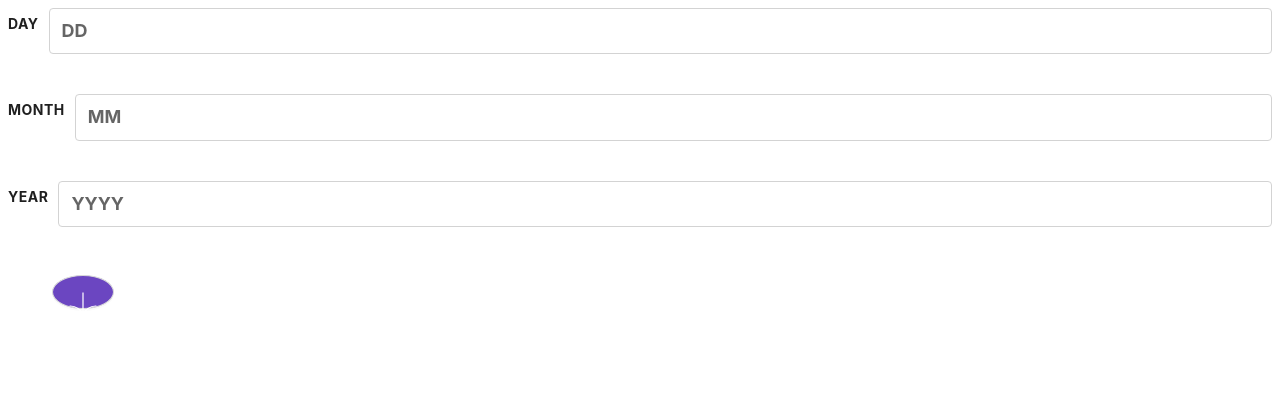
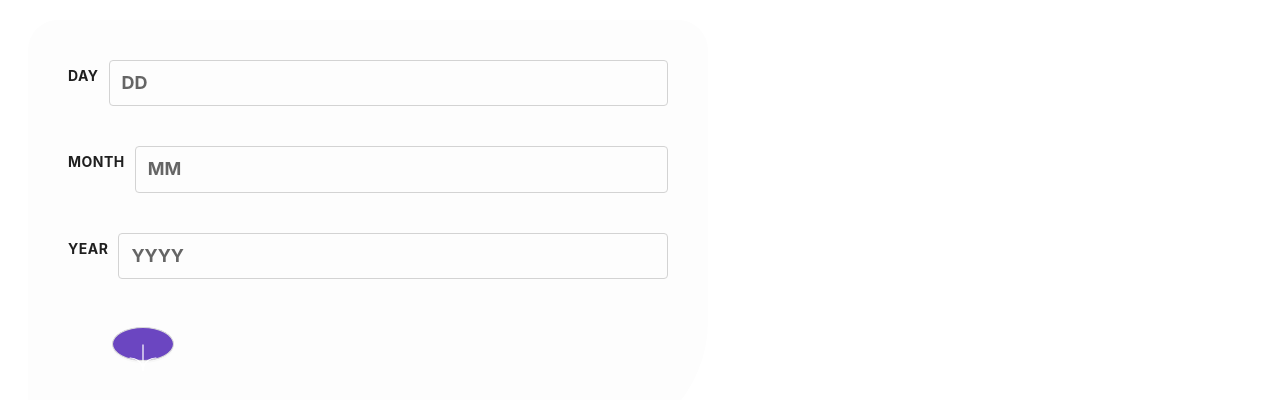
Before and after one commit to klekwedge/age-calculator, a Vue app: page / in a window 1280 px wide. Shown: the top 400 px of the page. Built offline with nearby package versions, Linux system fonts and the light colour scheme; the HTML template or start-up script is replaced by a standard one.

Commit message:
feat: add Result

```diff
--- a/src/App.vue
+++ b/src/App.vue
@@ -1,4 +1,8 @@
-<template><Form /></template>
+<template>
+  <div class="container">
+    <Form />
+  </div>
+</template>
 
 <script lang="ts">
 import Form from "./components/Form.vue";
@@ -11,5 +15,16 @@ export default {
 };
 </script>
 
-<style scoped>
+<style lang="scss" sroped>
+.container {
+  background-color: #fdfdfd;
+  display: flex;
+  flex-direction: column;
+  width: 600px;
+  margin: 1.25rem;
+  height: auto;
+  padding: 2.5rem;
+  border-radius: 1.875rem;
+  border-bottom-right-radius: 8.125rem;
+}
 </style>
```
Also changed, not shown: src/components/Result.vue (added, +42 -0 lines).
